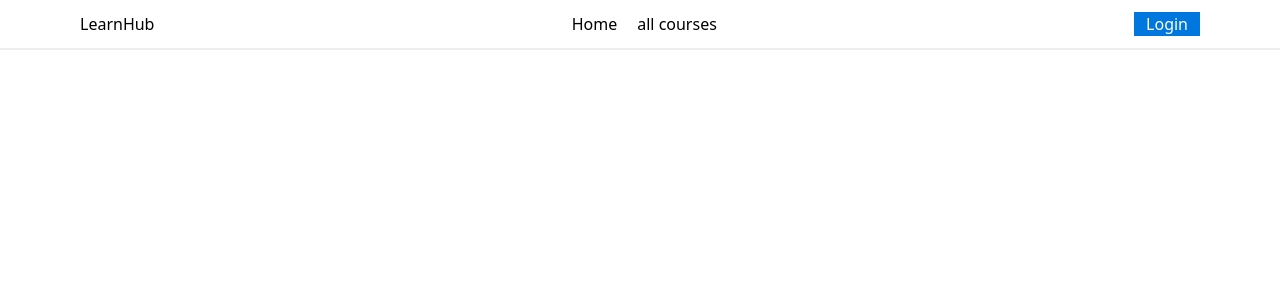
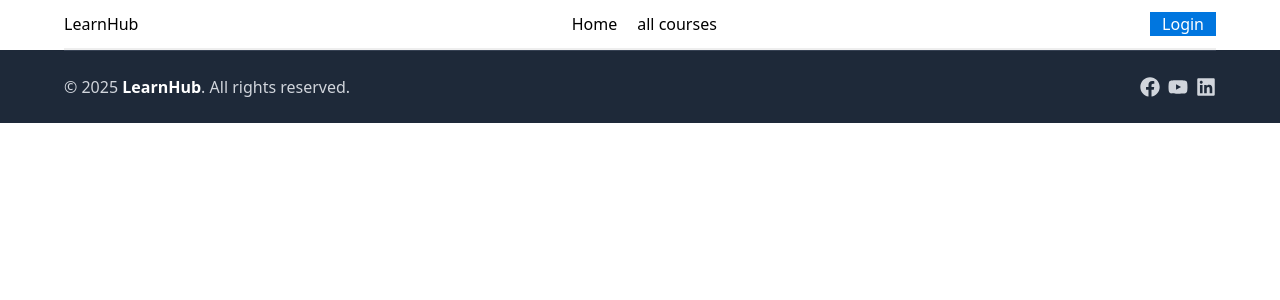
Before and after one commit to wahedpro/Learning-Management-System, a React (Vite) app in the folder lms-client/: page / in a window 1280 px wide. Shown: the top 300 px of the page. Built offline with nearby package versions, Linux system fonts and the light colour scheme.

Commit message:
footer design

```diff
--- a/lms-client/package.json
+++ b/lms-client/package.json
@@ -13,6 +13,7 @@
     "@tailwindcss/vite": "^4.1.10",
     "react": "^19.1.0",
     "react-dom": "^19.1.0",
+    "react-icons": "^5.5.0",
     "react-router": "^7.6.2",
     "tailwindcss": "^4.1.10"
   },
--- /dev/null
+++ b/lms-client/src/components/Footer/Footer.jsx
@@ -0,0 +1,44 @@
+import { FaFacebook } from "react-icons/fa";
+import { FaYoutube } from "react-icons/fa";
+import { FaLinkedin } from "react-icons/fa";
+
+const Footer = () => {
+    return (
+        <footer className="bg-gray-800 text-gray-300">
+            <div className="w-[95%] lg:w-[90%] mx-auto py-6 flex flex-col md:flex-row items-center justify-between border-t border-gray-700">
+                {/* Footer Text */}
+                <p className="text-base">
+                    © 2025 <span className="text-white font-semibold">LearnHub</span>. All rights reserved.
+                </p>
+
+                {/* Social Media Links */}
+                <div className="flex items-center gap-2 mt-4 md:mt-0">
+                    <a
+                        href="#"
+                        rel="noopener noreferrer"
+                        className="text-gray-300 hover:text-white transition-colors duration-300"
+                        aria-label="Facebook"
+                    >
+                        <FaFacebook size={20}/>
+                    </a>
+                    <a
+                        href="#"
+                        className="text-gray-300 hover:text-white transition-colors duration-300"
+                        aria-label="YouTube"
+                    >
+                        <FaYoutube size={20}/>
+                    </a>
+                    <a
+                        href="#"
+                        className="text-gray-300 hover:text-white transition-colors duration-300"
+                        aria-label="LinkedIn"
+                    >
+                        <FaLinkedin size={20}/>
+                    </a>
+                </div>
+            </div>
+        </footer>
+    );
+};
+
+export default Footer;
--- a/lms-client/src/components/Navbar/Navbar.jsx
+++ b/lms-client/src/components/Navbar/Navbar.jsx
@@ -1,7 +1,7 @@
 
 function Navbar() {
   return (
-    <div className="flex justify-between py-3 px-20 border-b-2 border-[#eeeeee]">
+    <div className="w-[90%] mx-auto flex justify-between py-3 border-b-2 border-[#eeeeee]">
         {/* logo here */}
         <h3>LearnHub</h3>
 
--- a/lms-client/src/layouts/MainLayout.jsx
+++ b/lms-client/src/layouts/MainLayout.jsx
@@ -1,9 +1,13 @@
+import { Outlet } from 'react-router'
 import Navbar from '../components/Navbar/Navbar'
+import Footer from '../components/Footer/Footer'
 
 function MainLayout() {
   return (
-    <div>
+    <div className=''>
         <Navbar/>
+        <Outlet/>
+        <Footer/>
     </div>
   )
 }
```
Also changed, not shown: 1 other file (tests, documents, lock files or other folders).
